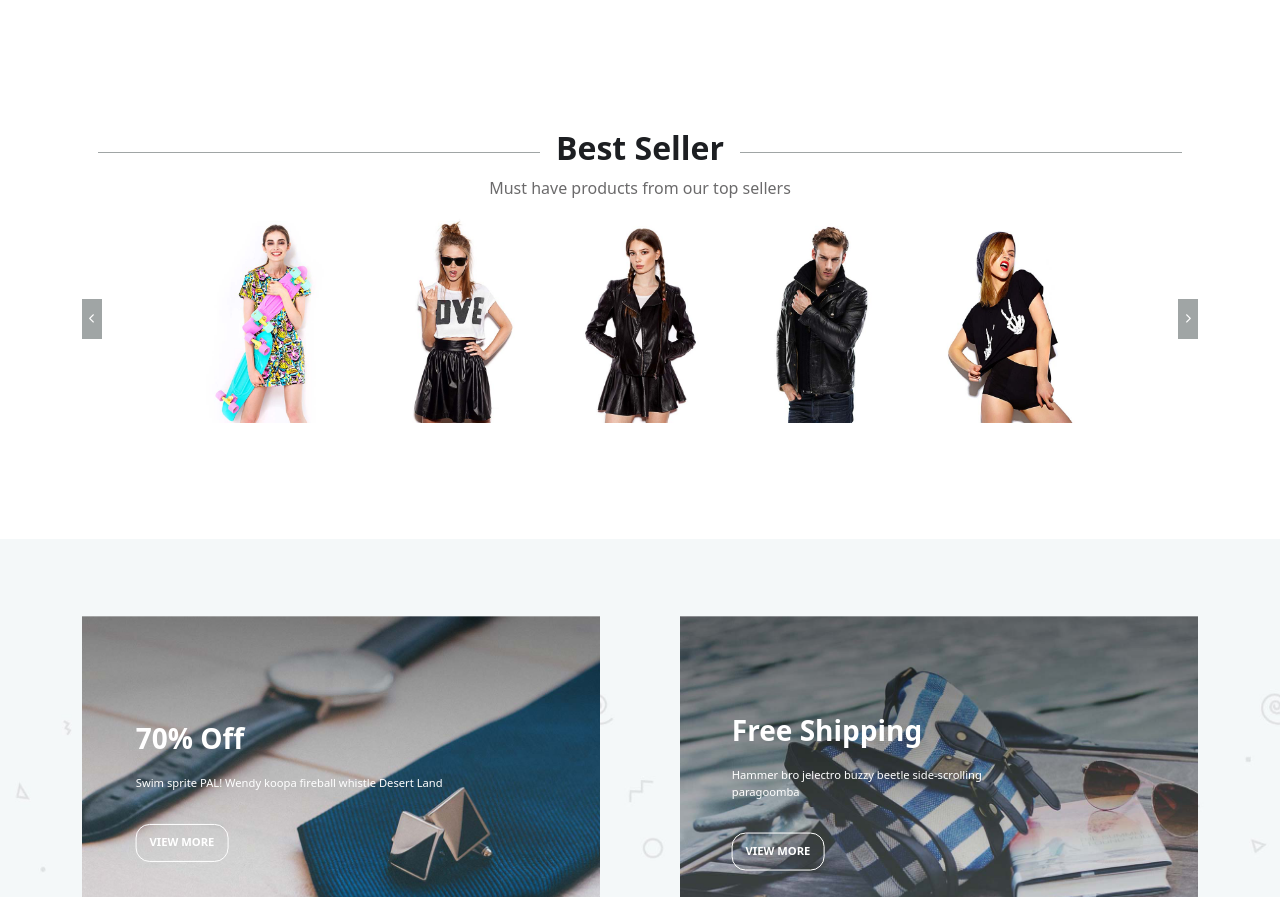
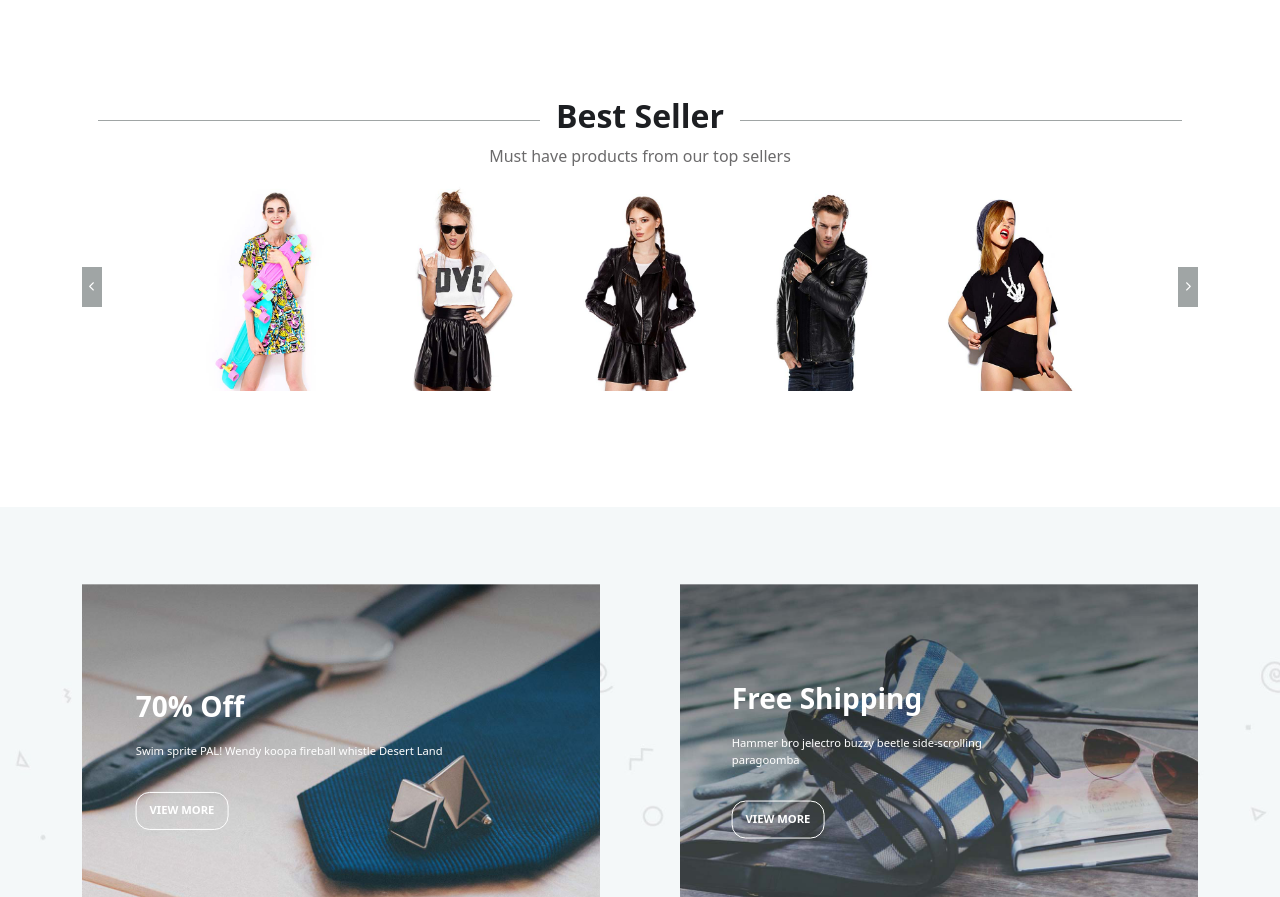
Before and after one commit to giovannilampis/proj-html-vuejs, a Vue app: page / in a window 1280 px wide. Shown: the part 2070-2967 px from the top of the page. Built offline with nearby package versions, Linux system fonts and the light colour scheme.

Commit message:
change product name color on :hover > FeaturedCard

```diff
--- a/src/components/BestSellersComp.vue
+++ b/src/components/BestSellersComp.vue
@@ -81,7 +81,7 @@ export default {
 
 section {
     height: 410px;
-    margin-top: 14rem;
+    margin-top: 12rem;
     text-align: center;
 }
 
--- a/src/components/FeaturedCard.vue
+++ b/src/components/FeaturedCard.vue
@@ -40,6 +40,9 @@
     color: $down_footer;
     padding-top: 1rem;
 }
+.product_title:hover {
+    color: havelock_blue;
+}
 
 .image_container {
     position: relative;
```
